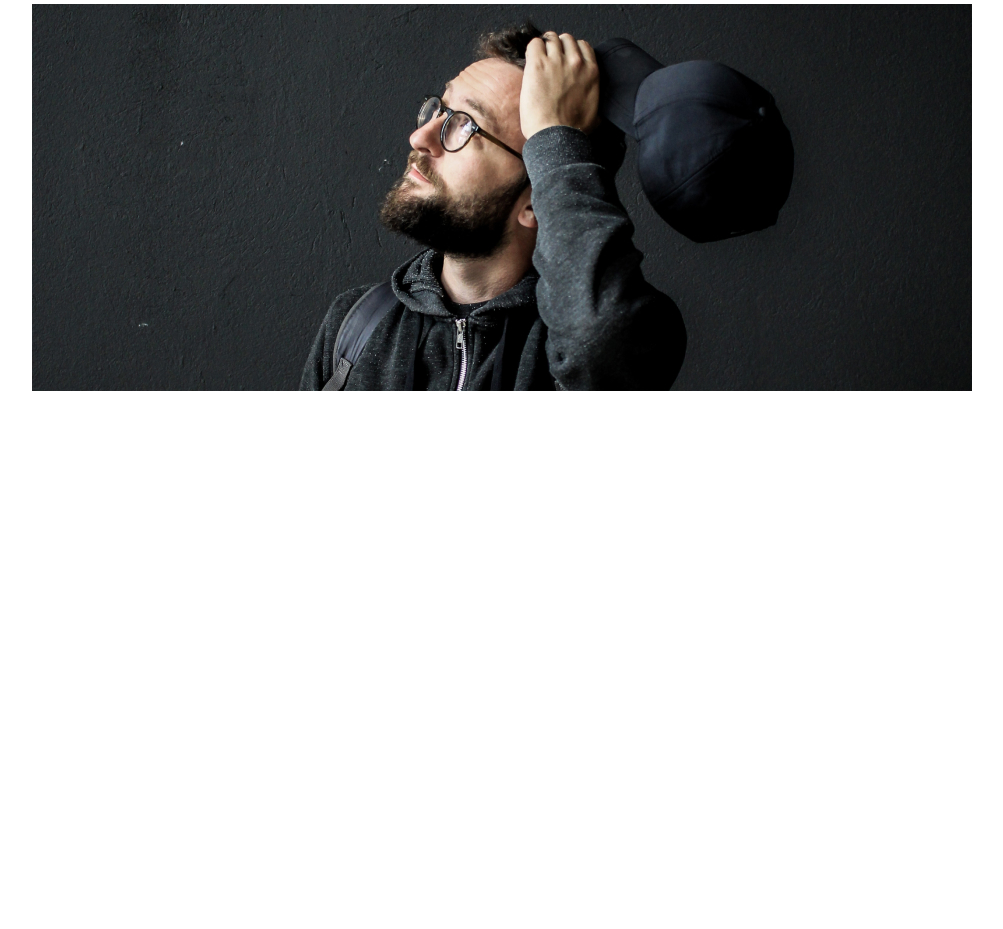
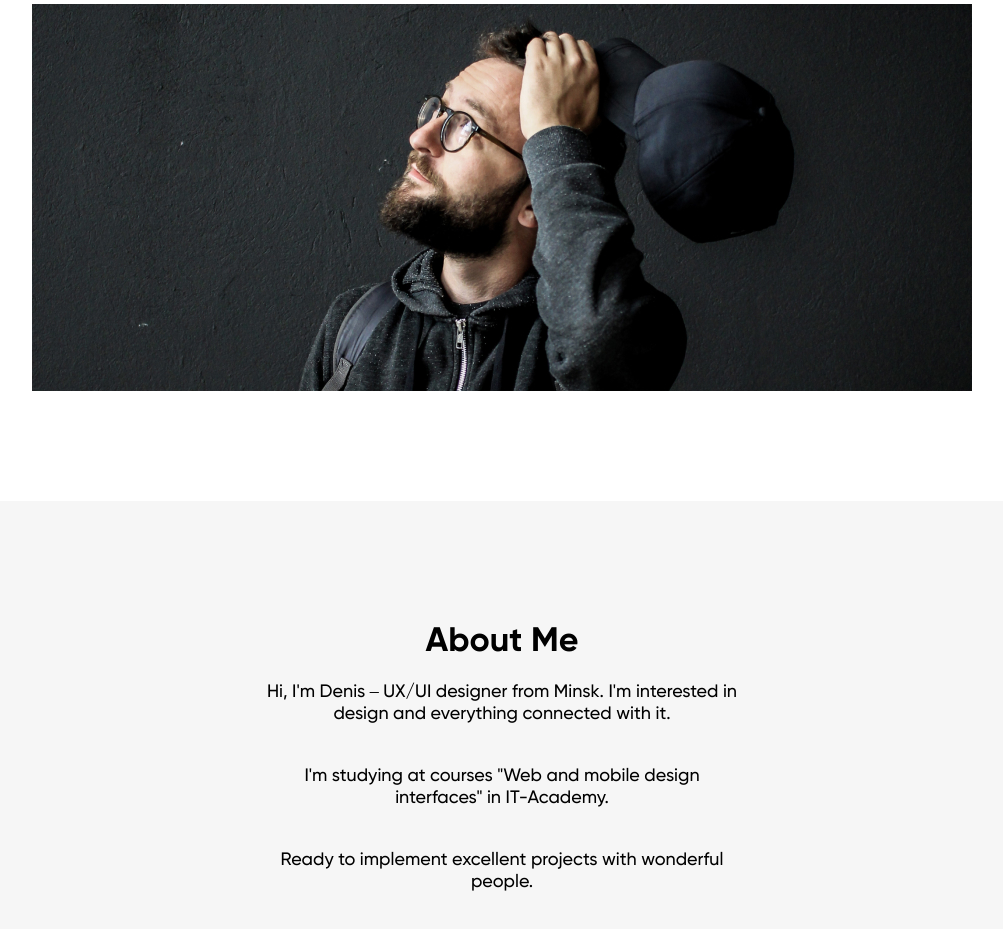
Before and after one commit to code0verdose/denis-novik, a plain HTML site: page index.html in a window 1280 px wide. Shown: the part 293-1222 px from the top of the page, without its empty margins (138-1141 px from the left). Before the commit the page ends 800 px from the top, so only its background shows below. Drawn offline with Linux system fonts and the light colour scheme.

Commit message:
add about section

```diff
--- a/css/style.sass
+++ b/css/style.sass
@@ -29,6 +29,8 @@ body
       font-size: 18px
       line-height: 22px
       color: #828282
+      &:hover
+        color: black
 .author
   display: flex
   justify-content: space-between
@@ -50,3 +52,25 @@ body
     font-weight: 700
   &-photo
     margin-bottom: 105px
+
+.about
+  background: #F6F6F6
+  padding-top: 120px
+  padding-bottom: 110px
+  &-container
+    max-width: 485px
+    margin: auto
+    text-align: center
+  &-title
+    margin: 0
+    margin-bottom: 18px
+    font-size: 34px
+    line-height: 42px
+    font-weight: 700
+  &-text
+    font-weight: 500
+    font-size: 18px
+    line-height: 22px
+    &__2
+      margin-top: 40px
+      margin-bottom: 40px
--- a/index.html
+++ b/index.html
@@ -44,8 +44,21 @@
         <!-- /.main-section -->
       </div>
       <!-- /.header--container -->
-      <section class="about-section">
-        <div class="about-container"></div>
+      <section class="about">
+        <div class="about-container">
+          <h1 class="about-title">About Me</h1>
+          <p class="about-text about-text__1">
+            Hi, I'm Denis – UX/UI designer from Minsk. I'm interested in design
+            and everything connected with it.
+          </p>
+          <p class="about-text about-text__2">
+            I'm studying at courses "Web and mobile design interfaces" in
+            IT-Academy.
+          </p>
+          <p class="about-text about-text__3">
+            Ready to implement excellent projects with wonderful people.
+          </p>
+        </div>
         <!-- /.about-container -->
       </section>
       <!-- /.about-section -->
```
Also changed, not shown: css/style.css, 1 other file.
